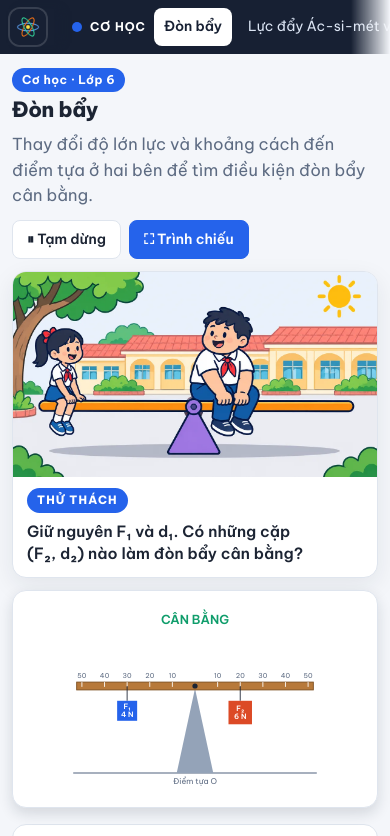
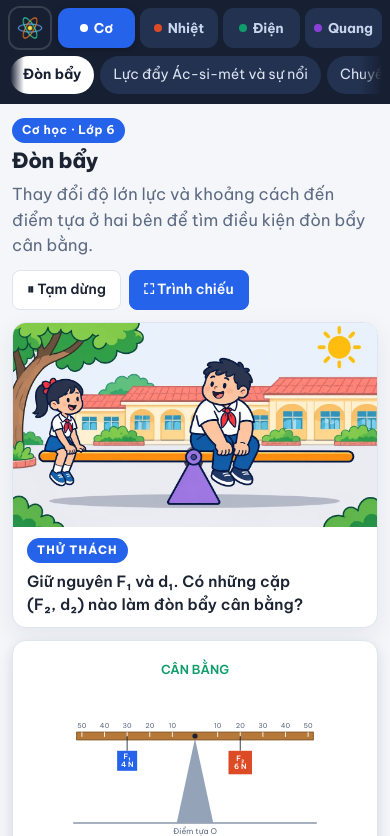
Before and after one commit to 6h30/vat-ly-de-hieu, a plain HTML site: page index.html in a window 390 px wide. Shown: the top 836 px of the page. Drawn offline with Linux system fonts and the light colour scheme.

Commit message:
Thanh trên cùng điện thoại: 4 nhóm Cơ/Nhiệt/Điện/Quang và hàng bài của nhóm đang chọn
Co-Authored-By: Claude Sonnet 5.5 <noreply@anthropic.com>

```diff
--- a/index.html
+++ b/index.html
@@ -24,6 +24,7 @@ li,details p,.goal,figcaption{text-wrap:pretty}
 .app{display:grid;grid-template-columns:250px 1fr;min-height:100%}
 nav{background:#172033;color:#fff;padding:16px 12px;overflow:auto}
 nav h1{font-size:21px;font-weight:800;letter-spacing:-.01em;margin:0 0 2px;line-height:1.15}
+.mtabs,.mrow{display:none}
 .brand{display:flex;align-items:center;gap:12px;margin:4px 8px 12px}
 .brand img{width:48px;height:48px;border-radius:12px;flex:none;box-shadow:0 0 0 2px rgba(255,255,255,.14)}
 .brand .sub{margin:0}
@@ -89,16 +90,21 @@ details p{margin:10px 0 0}
 @media(max-width:1000px){.work{grid-template-columns:1fr}.below{grid-template-columns:1fr}}
 @media(max-width:760px){
   .app{grid-template-columns:1fr}
-  nav{display:flex;align-items:center;gap:6px;overflow-x:auto;padding:8px;position:sticky;top:env(safe-area-inset-top,0px);z-index:5}
-  nav{scrollbar-width:none}nav::-webkit-scrollbar{display:none}
-  nav .bt,nav .prog{display:none}
-  .brand{margin:0 4px 0 0;flex:none;position:sticky;left:0;z-index:2;background:#172033;padding:0 8px 0 2px;box-shadow:8px 0 8px -2px #172033}
-  .brand img{width:36px;height:36px;border-radius:10px}
-  .grp{margin:0 2px 0 8px;white-space:nowrap}
-  nav button{width:auto;white-space:nowrap;padding:8px 10px}
+  nav{display:grid;grid-template-columns:auto 1fr;align-items:center;gap:6px 8px;padding:8px 8px 8px 10px;position:sticky;top:env(safe-area-inset-top,0px);z-index:5;overflow:visible}
+  nav .bt,nav .prog,nav>.grp,nav>button{display:none}
+  .brand{margin:0;grid-column:1;grid-row:1}
+  .brand img{width:40px;height:40px;border-radius:10px}
+  .mtabs{display:grid;grid-template-columns:repeat(4,1fr);gap:5px;grid-column:2;grid-row:1}
+  .mtabs button{display:flex;align-items:center;justify-content:center;gap:6px;padding:6px 2px;min-height:40px;border-radius:11px;background:#243251;color:#c9d6ee;font-size:13.5px;font-weight:700;line-height:1.1;border:0;cursor:pointer;width:auto}
+  .mtabs button i{width:8px;height:8px;border-radius:50%;display:block}
+  .mtabs button.gon{background:var(--gc);color:#fff;box-shadow:0 2px 8px rgba(0,0,0,.3)}
+  .mtabs button.gon i{background:#fff!important}
+  .mrow{display:flex;gap:6px;overflow-x:auto;grid-column:1/-1;grid-row:2;padding:2px 0 2px;scrollbar-width:none;-webkit-mask-image:linear-gradient(90deg,transparent,#000 14px,#000 calc(100% - 22px),transparent);mask-image:linear-gradient(90deg,transparent,#000 14px,#000 calc(100% - 22px),transparent)}
+  .mrow::-webkit-scrollbar{display:none}
+  .mrow button{flex:none;display:block;width:auto;white-space:nowrap;padding:8px 13px;border-radius:99px;background:#243251;color:#dbe4f3;font-size:14px;min-height:38px}
+  .mrow button.on{background:#fff;color:#172033;font-weight:700}
   main{padding:12px}
   h2{font-size:21px}
-  nav{-webkit-mask-image:linear-gradient(90deg,#000 90%,transparent);mask-image:linear-gradient(90deg,#000 90%,transparent)}
   .stage{position:sticky;top:calc(env(safe-area-inset-top,0px) + var(--navh,56px) + 6px);z-index:4;box-shadow:0 6px 14px rgba(23,32,51,.14)}
   input[type=range]{height:38px}
   .ctl label{font-size:16px}
@@ -111,6 +117,8 @@ details p{margin:10px 0 0}
   <nav id="nav">
     <div class="brand"><img src="icon-192.png" alt="" width="48" height="48"><div class="bt"><h1>Vật lý dễ hiểu</h1><p class="sub">Mô phỏng tương tác · THCS</p></div></div>
     <div class="prog" id="prog"></div>
+    <div class="mtabs" id="mtabs" role="tablist"></div>
+    <div class="mrow" id="mrow"></div>
   </nav>
   <main>
     <div class="head">
@@ -930,6 +938,13 @@ const $=id=>document.getElementById(id);
 function buildNav(){const nav=$('nav');for(const g in GROUPS){const d=document.createElement('div');d.className='grp';d.innerHTML=`<i style="background:${GROUPS[g][1]}"></i>${GROUPS[g][0]}`;nav.appendChild(d);
   LESSONS.filter(l=>l.g===g).forEach(l=>{const b=document.createElement('button');b.textContent=l.title;b.dataset.id=l.id;b.onclick=()=>open(l.id);nav.appendChild(b);});}}
 const fx=t=>String(t).replace(/F_A/g,'F<sub>A</sub>').replace(/(Ác-si-mét|Len-xơ|Jun-Len-xơ)/g,'<span style="white-space:nowrap">$1</span>');
+function mobNav(){
+  const mt=$('mtabs');if(!mt.children.length){for(const g in GROUPS){const b=document.createElement('button');b.dataset.g=g;b.style.setProperty('--gc',GROUPS[g][1]);b.innerHTML=`<i style="background:${GROUPS[g][1]}"></i>${GROUPS[g][0].replace(' học','')}`;
+    b.onclick=()=>{if(cur.g!==g){open(LESSONS.find(l=>l.g===g).id);scrollTo(0,0);}};mt.appendChild(b);}}
+  [...mt.children].forEach(b=>b.classList.toggle('gon',b.dataset.g===cur.g));
+  const mr=$('mrow');mr.innerHTML='';
+  LESSONS.filter(l=>l.g===cur.g).forEach(l=>{const b=document.createElement('button');b.textContent=l.title;b.dataset.id=l.id;b.className=(l.id===cur.id?'on ':'')+(seen.includes(l.id)?'done':'');b.onclick=()=>{open(l.id);scrollTo(0,0);};mr.appendChild(b);});
+  const on=mr.querySelector('.on');if(on)mr.scrollLeft=on.offsetLeft-mr.clientWidth/2+on.offsetWidth/2;}
 function open(id){cur=LESSONS.find(l=>l.id===id)||LESSONS[0];S={};t0=Date.now();cur.ctl.forEach(c=>{if(c.k)S[c.k]=c.v;});cur.init(S);
   document.querySelectorAll('nav button').forEach(b=>b.classList.toggle('on',b.dataset.id===cur.id));
   const col=GROUPS[cur.g][1];document.documentElement.style.setProperty('--acc',col);
@@ -945,7 +960,7 @@ function open(id){cur=LESSONS.find(l=>l.id===id)||LESSONS[0];S={};t0=Date.now();
     else{const lb=document.createElement('label'),out=document.createElement('output');lb.append(c.label,out);const inp=document.createElement('input');inp.type='range';inp.min=c.min;inp.max=c.max;inp.step=c.step;inp.value=c.v;
       const show=()=>out.textContent=f(S[c.k],c.d||0)+' '+c.u;inp.oninput=()=>{S[c.k]=Number(inp.value);show();};show();d.append(lb,inp);}
     box.appendChild(d);});
-  const nv=$('nav'),on=nv.querySelector('button.on');if(on&&nv.scrollWidth>nv.clientWidth+4)nv.scrollLeft=on.offsetLeft-nv.clientWidth/2+on.offsetWidth/2;
+  mobNav();{const on=$('nav').querySelector('button.on');const nv=$('nav');if(on&&nv.scrollHeight>nv.clientHeight+4&&innerWidth>760)nv.scrollTop=on.offsetTop-nv.clientHeight/2;}setNavH();
   {const i=LESSONS.indexOf(cur),p=LESSONS[i-1],n=LESSONS[i+1],pb=$('prev'),nb=$('next');
     pb.disabled=!p;pb.textContent=p?'← '+p.title:'';pb.style.visibility=p?'':'hidden';pb.onclick=()=>{if(p){open(p.id);scrollTo(0,0);}};
     nb.disabled=!n;nb.textContent=n?n.title+' →':'';nb.style.visibility=n?'':'hidden';nb.onclick=()=>{if(n){open(n.id);scrollTo(0,0);}};}
```
